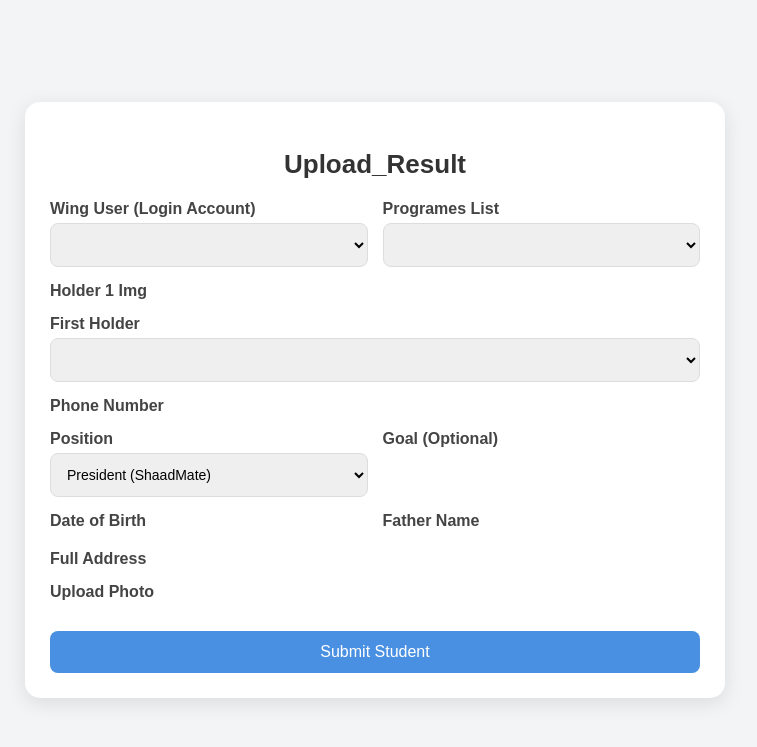
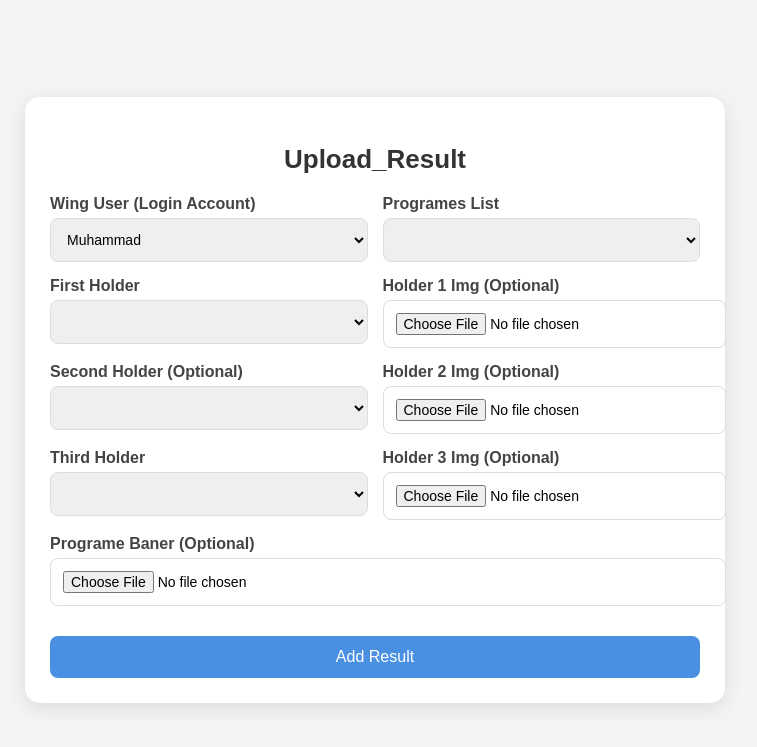
Before and after one commit to MuhammadS1364/Sha_Web, a Django app: page /wing-panel/result-upload/ in a window 1280 px wide. Shown: the top 747 px of the page, without its empty margins (265-1022 px from the left). Run offline with Django 5.2, Linux system fonts and the light colour scheme; data comes from the database, SQL or seed files in the repository; data that the repository does not hold is empty.

Commit message:
Upload Result Form Ready

```diff
--- a/templates/UploadResult.html
+++ b/templates/UploadResult.html
@@ -123,68 +123,59 @@
                 <!-- candidate  -->
             </div>
 
-
-            <div class="form-group">
-                <label>Holder 1 Img</label>
-
+            <div class="row">
+                <div class="form-group">
+                    <label>First Holder</label>
+                    <select name="Position_Holder1" id="">
+                        {% for candidate in This_Candidate_List %}
+                        <option value="{{ candidate.id}}"> {{ candidate.Student_Name}}</option>
+                        {% endfor %}
+                    </select>
+                </div>
+                <div class="form-group">
+                    <label>Holder 1 Img (Optional)</label>
+                    {{ form.Position_Holder1_img }}
+                </div>
             </div>
-            <div class="form-group">
-                <label>First Holder</label>
-                <select name="Position_Holder1" id="">
-                    {% for candidate in This_Candidate_List %}
-                    <option value="{{ candidate.id}}"> {{ candidate.Student_Name}}</option>
-                    {% endfor %}
-                </select>
-            </div>
-
-            <div class="form-group">
-                <label>Phone Number</label>
-                {{ form.Student_Phone }}
-            </div>
+            <!-- Position Holde section  -->
 
             <div class="row">
                 <div class="form-group">
-                    <label>Position</label>
-                    <!-- {{ form.Student_Position }} -->
-                    <select name="Student_Position" id="">
-                        <option value="President">President (ShaadMate)</option>
-                        <option value="Secretry">Secretry (ShaadMate)</option>
-                        <option value="Treasaror">Treasaror (ShaadMate)</option>
-                        <option value="Class Leader">Class Leader (ShaadMate)</option>
-                        <option value="Wing Manager">Wing Manager (ShaadMate)</option>
-                        <option value="Wing Assistant">Wing Assistant (ShaadMate)</option>
-                        <option value="Shaad Member">Shaad Member (ShaadMate)</option>
-                        <option value="Batch Member">Batch Member (ShaadMate)</option>
+                    <label>Second Holder (Optional)</label>
+                    <select name="Position_Holder2" id="">
+                        {% for candidate in This_Candidate_List %}
+                        <option value="{{ candidate.id}}"> {{ candidate.Student_Name}}</option>
+                        {% endfor %}
                     </select>
                 </div>
-
                 <div class="form-group">
-                    <label>Goal (Optional)</label>
-                    {{ form.Student_Goal }}
+                    <label>Holder 2 Img (Optional)</label>
+                    {{ form.Position_Holder2_img }}
                 </div>
             </div>
+            <!-- Position Holde section  -->
 
             <div class="row">
                 <div class="form-group">
-                    <label>Date of Birth</label>
-                    {{ form.Student_Dob }}
+                    <label>Third Holder</label>
+                    <select name="Position_Holder3" id="">
+                        {% for candidate in This_Candidate_List %}
+                        <option value="{{ candidate.id}}"> {{ candidate.Student_Name}}</option>
+                        {% endfor %}
+                    </select>
                 </div>
-
                 <div class="form-group">
-                    <label>Father Name</label>
-                    {{ form.Student_Father }}
+                    <label>Holder 3 Img (Optional)</label>
+                    {{ form.Position_Holder3_img }}
                 </div>
             </div>
+            <!-- Position Holde section  -->
 
             <div class="form-group">
-                <label>Full Address</label>
-                {{ form.Student_Address }}
+                <label>Programe Baner (Optional)</label>
+                {{ form.Result_Baner }}
             </div>
 
-            <div class="form-group">
-                <label>Upload Photo</label>
-                {{ form.Student_Img }}
-            </div>
             {% if messages %}
             {% for msg in messages %}
             <div class="radio-option">
@@ -194,7 +185,7 @@
 
             {% endfor %}
             {% endif %}
-            <button type="submit">Submit Student</button>
+            <button type="submit">Add Result</button>
 
         </form>
     </div>
--- a/wing_panel/forms.py
+++ b/wing_panel/forms.py
@@ -15,3 +15,16 @@ class Candidate_Registration_Form(forms.ModelForm):
     class Meta:
         model = Candidates_Registration_Model
         exclude = ["Candidates_Name", "Registered_Programe"]
+
+
+class Upload_Result_Form(forms.ModelForm):
+    class Meta:
+        model = Upload_Result
+        # exclude = ["Result_Uploaded_By", "Result_Programe"]
+        fields = ["Position_Holder1_img", "Position_Holder2_img", "Position_Holder3_img", "Result_Baner"]
+        widgets = {
+            "Result_Baner": forms.ClearableFileInput(attrs={'class': 'form-control'}),
+            "Position_Holder1_img": forms.ClearableFileInput(attrs={'class': 'form-control'}),
+            "Position_Holder2_img": forms.ClearableFileInput(attrs={'class': 'form-control'}),
+            "Position_Holder3_img": forms.ClearableFileInput(attrs={'class': 'form-control'}),
+        }
--- a/wing_panel/models.py
+++ b/wing_panel/models.py
@@ -68,7 +68,6 @@ class Upload_Result(models.Model):
 
     Position_Holder3_img = models.ImageField(upload_to="Resulted_img/", blank=True, null=True)
 
-
     Result_Baner = models.FileField(upload_to="Results/", blank=True, null=True)
 
     def __str__(self):
--- a/wing_panel/views.py
+++ b/wing_panel/views.py
@@ -97,6 +97,9 @@ def Upload_Result(request):
     all_Programes = Program_Bank.objects.all()
     all_Registered_Candidates = Candidates_Registration_Model.objects.all()
 
+    # form for Uploading Result
+    Upload_Result_Form_Obj = Upload_Result_Form()
+
     # Getting the Active Programe can be Uploaded
     Ready_To_Upload = None
     for programe in all_Programes:
@@ -114,5 +117,6 @@ def Upload_Result(request):
         "all_User": all_Users,
         "Ready_To_Upload": Ready_To_Upload,
         "This_Candidate_List": This_Candidate_List,
+        "form": Upload_Result_Form_Obj
     }
-    return render(request, "UploadResult.html")
+    return render(request, "UploadResult.html", context)
```
